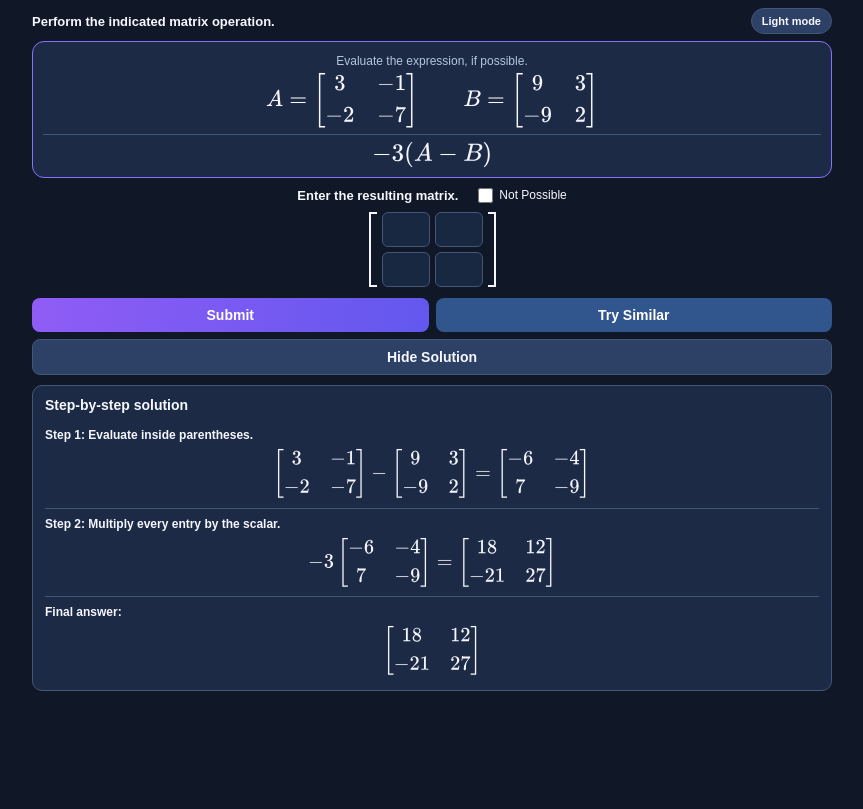
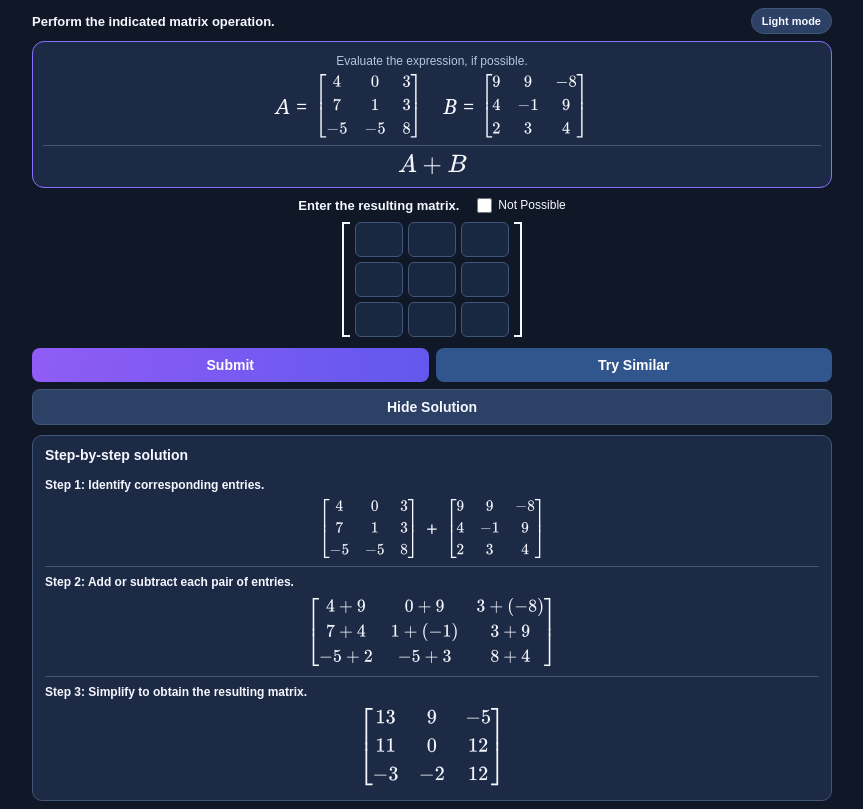
Before and after one commit to emolina899/math-resources, a plain HTML site: page College-Algebra/Matrix-Scalar.html in a window 1280 px wide. Both pictures are taken after a click on the button "Show Solution". Shown: the whole page, without its empty margins (208-1071 px from the left). Drawn offline with nearby package versions, Linux system fonts and the light colour scheme.

Commit message:
Update Matrix-Scalar.html

```diff
--- a/College-Algebra/Matrix-Scalar.html
+++ b/College-Algebra/Matrix-Scalar.html
@@ -4,7 +4,7 @@
 <head>
 <meta charset="UTF-8">
 <meta name="viewport" content="width=device-width, initial-scale=1">
-<title>Matrix Scalar Operations</title>
+<title>Matrix Addition and Subtraction Practice</title>
 
 <script>
 window.MathJax = {
@@ -19,7 +19,9 @@ window.MathJax = {
 <script defer src="https://cdn.jsdelivr.net/npm/mathjax@3/es5/tex-svg.js"></script>
 
 <style>
-* { box-sizing: border-box; }
+* {
+  box-sizing: border-box;
+}
 
 :root {
   --bg: #101827;
@@ -46,8 +48,13 @@ body.light {
   --bad: #b82f45;
 }
 
+html, body {
+  width: 100%;
+  margin: 0;
+  overflow-x: hidden;
+}
+
 body {
-  margin: 0;
   padding: 8px;
   background: var(--bg);
   color: var(--text);
@@ -55,7 +62,9 @@ body {
 }
 
 .app {
+  width: 100%;
   max-width: 800px;
+  min-width: 0;
   margin: auto;
 }
 
@@ -96,59 +105,56 @@ button {
   border-radius: 12px;
   padding: 12px 10px 10px;
   text-align: center;
+  min-width: 0;
 }
 
 .prompt {
   color: var(--muted);
   font-size: 12px;
-  margin-bottom: 5px;
+  margin-bottom: 6px;
 }
 
-.matrix-display {
-  font-size: 19px;
+.matrix-definitions {
+  display: flex;
+  justify-content: center;
+  align-items: center;
+  flex-wrap: wrap;
+  column-gap: 22px;
+  row-gap: 6px;
   width: 100%;
-  text-align: center;
+}
+
+.matrix-definition {
+  display: flex;
+  justify-content: center;
+  align-items: center;
+  gap: 7px;
+  min-width: 0;
+}
+
+.matrix-name {
+  font: italic 21px Georgia, serif;
+  white-space: nowrap;
 }
 
 .operation-display {
-  margin-top: 6px;
+  margin-top: 7px;
   padding-top: 7px;
   border-top: 1px solid var(--border);
   font-size: 21px;
-  text-align: center;
 }
 
-/* No internal scrollbars */
-
-.problem,
-.matrix-display,
-.operation-display,
-.solution,
-.step,
-.work {
-  overflow: visible !important;
-}
-
-mjx-container {
-  overflow: visible !important;
-}
-
-/* A dedicated fitting wrapper prevents
-   MathJax from creating scroll controls. */
-
-.math-fit {
+.math-line {
   width: 100%;
   min-width: 0;
-  display: flex;
-  justify-content: center;
-  align-items: center;
+  text-align: center;
   overflow: visible;
 }
 
-.math-inner {
-  display: inline-block;
-  max-width: none;
-  transform-origin: center center;
+.math-line mjx-container {
+  display: inline-block !important;
+  max-width: none !important;
+  overflow: visible !important;
 }
 
 /* Compact answer area */
@@ -162,13 +168,13 @@ mjx-container {
   justify-content: center;
   align-items: center;
   flex-wrap: wrap;
-  gap: 20px;
+  gap: 18px;
   margin-bottom: 9px;
 }
 
 .answer-label {
+  font-size: 13px;
   font-weight: bold;
-  font-size: 13px;
 }
 
 .not-possible {
@@ -245,7 +251,7 @@ mjx-container {
 }
 
 .submit {
-  background: linear-gradient(100deg, #905cf6, #6258ed);
+  background: linear-gradient(100deg,#905cf6,#6258ed);
   color: white;
 }
 
@@ -283,6 +289,7 @@ mjx-container {
   background: var(--panel);
   border: 1px solid var(--border);
   border-radius: 10px;
+  min-width: 0;
 }
 
 .solution-heading {
@@ -303,14 +310,39 @@ mjx-container {
 .step-title {
   font-size: 12px;
   font-weight: bold;
-  margin-bottom: 5px;
+  margin-bottom: 7px;
+}
+
+.matrix-row {
+  display: flex;
+  justify-content: center;
+  align-items: center;
+  flex-wrap: wrap;
+  gap: 8px;
+  width: 100%;
+  min-width: 0;
+}
+
+.matrix-piece {
+  display: flex;
+  justify-content: center;
+  align-items: center;
+  min-width: 0;
+}
+
+.operator {
+  font: 22px Georgia, serif;
+  flex-shrink: 0;
 }
 
 .work {
-  width: 100%;
   font-size: 17px;
   text-align: center;
   padding: 2px 0;
+}
+
+.arithmetic-matrix {
+  font-size: 15px;
 }
 
 .solution-note {
@@ -324,13 +356,19 @@ mjx-container {
 
   .top strong { font-size: 12px; }
 
-  .problem {
-    padding: 10px 5px 8px;
+  .problem { padding: 10px 6px 8px; }
+
+  .matrix-definitions {
+    column-gap: 12px;
   }
 
-  .matrix-display { font-size: 15px; }
-  .operation-display { font-size: 18px; }
-  .work { font-size: 14px; }
+  .matrix-name { font-size: 18px; }
+
+  .operation-display { font-size: 19px; }
+
+  .work { font-size: 15px; }
+
+  .arithmetic-matrix { font-size: 13px; }
 
   .matrix-cell {
     width: 43px;
@@ -339,6 +377,7 @@ mjx-container {
   }
 
   .matrix-grid { gap: 4px; }
+
   .solution { padding: 9px; }
 
   button {
@@ -364,15 +403,20 @@ mjx-container {
     Evaluate the expression, if possible.
   </div>
 
-  <div id="matrixDisplay"
-       class="matrix-display math-fit">
-    <div class="math-inner"></div>
+  <div class="matrix-definitions">
+    <div class="matrix-definition">
+      <span class="matrix-name">A =</span>
+      <span id="matrixA" class="math-line"></span>
+    </div>
+
+    <div class="matrix-definition">
+      <span class="matrix-name">B =</span>
+      <span id="matrixB" class="math-line"></span>
+    </div>
   </div>
 
   <div id="operationDisplay"
-       class="operation-display math-fit">
-    <div class="math-inner"></div>
-  </div>
+       class="operation-display math-line"></div>
 </div>
 
 <div class="answer-section">
@@ -417,8 +461,10 @@ mjx-container {
 "use strict";
 
 const $ = id => document.getElementById(id);
+
 const rand = (a,b) =>
   Math.floor(Math.random() * (b-a+1)) + a;
+
 const tex = s => "\\(" + s + "\\)";
 
 let problems = [];
@@ -448,78 +494,43 @@ function matrixTex(M) {
 
 function sameDimensions(A,B) {
   return A.length===B.length &&
-         A[0].length===B[0].length;
+    A[0].length===B[0].length;
 }
 
-function scaleMatrix(M,k) {
-  return M.map(row=>row.map(v=>k*v));
-}
-
-function combineMatrices(A,B,sign) {
+function calculate(A,B,operation) {
   if(!sameDimensions(A,B)) return null;
 
   return A.map((row,i)=>
-    row.map((v,j)=>v+sign*B[i][j])
+    row.map((value,j)=>
+      operation==="+" ?
+        value+B[i][j] :
+        value-B[i][j]
+    )
   );
 }
 
-function signedTerm(coefficient,name,first=false) {
-  if(coefficient===0) return "";
-
-  const magnitude=Math.abs(coefficient);
-  const body=(magnitude===1?"":magnitude)+name;
-
-  if(first) {
-    return coefficient<0?"-"+body:body;
+function arithmeticEntry(a,b,operation) {
+  if(operation==="+") {
+    return a + (b<0 ? "+("+b+")" : "+"+b);
   }
 
-  return coefficient<0?"-"+body:"+"+body;
+  return a + (b<0 ? "-("+b+")" : "-"+b);
 }
 
-function expressionTex(p) {
-  const first=p.swapped?"B":"A";
-  const second=p.swapped?"A":"B";
-
-  if(p.grouped) {
-    const inside=first+
-      (p.sign===1?"+":"-")+second;
-
-    const scalar=p.k===1?"":p.k===-1?"-":p.k;
-
-    return scalar+"("+inside+")";
-  }
-
-  return signedTerm(p.k,first,true)+
-    signedTerm(p.m,second,false);
-}
-
-function evaluateProblem(p) {
-  if(!sameDimensions(p.A,p.B)) return null;
-
-  const first=p.swapped?p.B:p.A;
-  const second=p.swapped?p.A:p.B;
-
-  if(p.grouped) {
-    const inside=combineMatrices(
-      first,second,p.sign
-    );
-
-    return scaleMatrix(inside,p.k);
-  }
-
-  return first.map((row,i)=>
-    row.map((v,j)=>
-      p.k*v+p.m*second[i][j]
+function arithmeticMatrix(A,B,operation) {
+  return A.map((row,i)=>
+    row.map((value,j)=>
+      arithmeticEntry(value,B[i][j],operation)
     )
   );
 }
 
 // ----------------------------------
-// GENERATE 50 PROBLEMS
+// GENERATE 50 RANDOM PROBLEMS
 // ----------------------------------
 
 function generate() {
-  const seen=new Set();
+  const seen = new Set();
 
   while(problems.length<50) {
     const rowsA=rand(2,4);
@@ -539,28 +550,16 @@ function generate() {
 
     const A=randomMatrix(rowsA,colsA);
     const B=randomMatrix(rowsB,colsB);
+    const operation=Math.random()<0.5?"+":"-";
 
-    const swapped=Math.random()<0.5;
-    const grouped=Math.random()<0.33;
+    const key=JSON.stringify({A,B,operation});
+    if(seen.has(key)) continue;
+    seen.add(key);
 
-    const kChoices=[-5,-4,-3,-2,-1,1,2,3,4,5];
-    const mChoices=[-5,-4,-3,-2,-1,1,2,3,4,5];
-
-    const k=kChoices[rand(0,kChoices.length-1)];
-    const m=mChoices[rand(0,mChoices.length-1)];
-
-    const sign=Math.random()<0.5?1:-1;
-
-    const p={
-      A,B,swapped,grouped,k,m,sign
-    };
-
-    const key=JSON.stringify(p);
-    if(seen.has(key)) continue;
-
-    seen.add(key);
-    p.result=evaluateProblem(p);
-    problems.push(p);
+    problems.push({
+      A,B,operation,
+      result:calculate(A,B,operation)
+    });
   }
 }
 
@@ -570,12 +569,6 @@ function generate() {
 
 let mathQueue=Promise.resolve();
 
-function setMath(wrapper,latex) {
-  const inner=wrapper.querySelector(".math-inner");
-  inner.textContent=tex(latex);
-  return typeset(wrapper);
-}
-
 function typeset(element) {
   mathQueue=mathQueue.then(async()=>{
     if(!window.MathJax) return;
@@ -584,39 +577,53 @@ function typeset(element) {
     MathJax.typesetClear([element]);
     await MathJax.typesetPromise([element]);
 
-    fitMath(element);
+    fitAllMath(element);
   }).catch(console.error);
 
   return mathQueue;
 }
 
-function fitMath(parent) {
-  const wrappers=parent.classList.contains("math-fit")
-    ? [parent]
-    : [...parent.querySelectorAll(".math-fit")];
+/*
+  Fit MathJax using font-size only.
+  No transform:scale(), no artificial
+  widths, and no horizontal scrollbars.
+*/
 
-  wrappers.forEach(wrapper=>{
-    const inner=wrapper.querySelector(".math-inner");
-    if(!inner) return;
+function fitAllMath(parent) {
+  const targets = [];
 
-    inner.style.transform="";
-    inner.style.width="";
-    inner.style.height="";
+  if(parent.classList &&
+     parent.classList.contains("math-line")) {
+    targets.push(parent);
+  }
 
-    const available=wrapper.clientWidth-8;
-    const actual=inner.scrollWidth;
+  targets.push(
+    ...parent.querySelectorAll(".math-line")
+  );
 
-    if(actual>available && available>0) {
-      const scale=available/actual;
+  targets.forEach(fitMathLine);
+}
 
-      const originalHeight=inner.getBoundingClientRect().height;
+function fitMathLine(element) {
+  const container=element.querySelector("mjx-container");
+  if(!container) return;
 
-      inner.style.transform=`scale(${scale})`;
-      inner.style.width=actual+"px";
-      inner.style.height=
-        (originalHeight*scale)+"px";
-    }
-  });
+  element.style.fontSize="";
+  const initialSize=parseFloat(
+    getComputedStyle(element).fontSize
+  );
+
+  let size=initialSize;
+  const minSize=10;
+  const available=element.clientWidth-6;
+
+  while(
+    container.getBoundingClientRect().width>available &&
+    size>minSize
+  ) {
+    size-=0.5;
+    element.style.fontSize=size+"px";
+  }
 }
 
 // ----------------------------------
@@ -678,15 +685,11 @@ function newProblem() {
   current=problems[i];
   shown=false;
 
-  setMath(
-    $("matrixDisplay"),
-    "A="+matrixTex(current.A)+
-    "\\qquad B="+matrixTex(current.B)
-  );
+  $("matrixA").textContent=tex(matrixTex(current.A));
+  $("matrixB").textContent=tex(matrixTex(current.B));
 
-  setMath(
-    $("operationDisplay"),
-    expressionTex(current)
+  $("operationDisplay").textContent=tex(
+    "A"+current.operation+"B"
   );
 
   createGrid(
@@ -704,10 +707,14 @@ function newProblem() {
   $("solution").replaceChildren();
 
   $("reveal").textContent="Show Solution";
+
+  typeset($("matrixA"));
+  typeset($("matrixB"));
+  typeset($("operationDisplay"));
 }
 
 // ----------------------------------
-// CHECK ANSWERS
+// ANSWER CHECKING
 // ----------------------------------
 
 function parseInteger(raw) {
@@ -724,8 +731,8 @@ function check() {
   if(current.result===null) {
     const correct=$("notPossible").checked;
 
-    fb.textContent=correct?
-      "Correct! The matrices have incompatible dimensions.":
+    fb.textContent=correct ?
+      "Correct! The matrices have incompatible dimensions." :
       "Incorrect. Check the matrix dimensions.";
 
     fb.className="feedback "+(correct?"good":"bad");
@@ -734,7 +741,7 @@ function check() {
 
   if($("notPossible").checked) {
     fb.textContent=
-      "Incorrect. The operation is possible.";
+      "Incorrect. These matrices have compatible dimensions.";
     fb.className="feedback bad";
     return;
   }
@@ -751,35 +758,62 @@ function check() {
       current.result[i][j];
   });
 
-  fb.textContent=correct?
-    "Correct! Every matrix entry is correct.":
+  fb.textContent=correct ?
+    "Correct! Every matrix entry is correct." :
     "Incorrect. Check your matrix calculations.";
 
   fb.className="feedback "+(correct?"good":"bad");
 }
 
 // ----------------------------------
-// SOLUTION DISPLAY
+// SOLUTION BUILDERS
 // ----------------------------------
 
-function addStep(container,label,latex) {
+function addStep(container,title) {
   const step=document.createElement("div");
   step.className="step";
 
-  const title=document.createElement("div");
-  title.className="step-title";
-  title.textContent=label;
+  const heading=document.createElement("div");
+  heading.className="step-title";
+  heading.textContent=title;
 
-  const work=document.createElement("div");
-  work.className="work math-fit";
+  step.append(heading);
+  container.append(step);
 
-  const inner=document.createElement("div");
-  inner.className="math-inner";
-  inner.textContent=tex(latex);
+  return step;
+}
 
-  work.append(inner);
-  step.append(title,work);
-  container.append(step);
+function addMath(step,latex,className="work") {
+  const line=document.createElement("div");
+  line.className=className+" math-line";
+  line.textContent=tex(latex);
+  step.append(line);
+}
+
+function addMatrixRow(step,items) {
+  const row=document.createElement("div");
+  row.className="matrix-row";
+
+  items.forEach(item=>{
+    if(item.type==="operator") {
+      const symbol=document.createElement("span");
+      symbol.className="operator";
+      symbol.textContent=item.value;
+      row.append(symbol);
+    } else {
+      const piece=document.createElement("div");
+      piece.className="matrix-piece";
+
+      const math=document.createElement("span");
+      math.className="math-line";
+      math.textContent=tex(item.value);
+
+      piece.append(math);
+      row.append(piece);
+    }
+  });
+
+  step.append(row);
 }
 
 function addNote(container,message) {
@@ -788,6 +822,10 @@ function addNote(container,message) {
   note.textContent=message;
   container.append(note);
 }
+
+// ----------------------------------
+// WORKED SOLUTION
+// ----------------------------------
 
 function showSolution() {
   shown=!shown;
@@ -806,75 +844,66 @@ function showSolution() {
   heading.textContent="Step-by-step solution";
   el.append(heading);
 
-  const p=current;
+  const {A,B,operation,result}=current;
 
-  const first=p.swapped?p.B:p.A;
-  const second=p.swapped?p.A:p.B;
+  if(result===null) {
+    const step=addStep(
+      el,
+      "Compare the matrix dimensions."
+    );
 
-  if(p.result===null) {
-    addStep(
-      el,
-      "Compare the matrix dimensions.",
-      `A:\\ ${p.A.length}\\times${p.A[0].length}
+    addMath(
+      step,
+      `A:\\ ${A.length}\\times${A[0].length}
        \\qquad
-       B:\\ ${p.B.length}\\times${p.B[0].length}`
+       B:\\ ${B.length}\\times${B[0].length}`
     );
 
     addNote(
       el,
-      "Not Possible. The matrices must have identical dimensions for addition or subtraction."
+      "Not Possible. Matrix addition and subtraction require identical dimensions."
     );
 
     typeset(el);
     return;
   }
 
-  if(p.grouped) {
-    const inside=combineMatrices(
-      first,second,p.sign
-    );
+  // Step 1: Show the original matrices
+  // as separate responsive elements.
 
-    const operation=p.sign===1?"+":"-";
+  const step1=addStep(
+    el,
+    "Step 1: Identify corresponding entries."
+  );
 
-    addStep(
-      el,
-      "Step 1: Evaluate inside parentheses.",
-      matrixTex(first)+operation+
-      matrixTex(second)+"="+matrixTex(inside)
-    );
+  addMatrixRow(step1,[
+    {type:"matrix",value:matrixTex(A)},
+    {type:"operator",value:operation},
+    {type:"matrix",value:matrixTex(B)}
+  ]);
 
-    addStep(
-      el,
-      "Step 2: Multiply every entry by the scalar.",
-      p.k+matrixTex(inside)+"="+
-      matrixTex(p.result)
-    );
-  } else {
-    const firstScaled=scaleMatrix(first,p.k);
-    const secondScaled=scaleMatrix(second,p.m);
+  // Step 2: Show only the arithmetic
+  // matrix, avoiding long expressions.
 
-    addStep(
-      el,
-      "Step 1: Multiply each matrix by its scalar.",
-      expressionTex(p)+"="+
-      matrixTex(firstScaled)+
-      "+"+matrixTex(secondScaled)
-    );
+  const step2=addStep(
+    el,
+    "Step 2: Add or subtract each pair of entries."
+  );
 
-    addStep(
-      el,
-      "Step 2: Add corresponding entries.",
-      matrixTex(firstScaled)+"+"+
-      matrixTex(secondScaled)+"="+
-      matrixTex(p.result)
-    );
-  }
+  addMath(
+    step2,
+    matrixTex(arithmeticMatrix(A,B,operation)),
+    "work arithmetic-matrix"
+  );
 
-  addStep(
+  // Step 3: Final answer.
+
+  const step3=addStep(
     el,
-    "Final answer:",
-    matrixTex(p.result)
+    "Step 3: Simplify to obtain the resulting matrix."
   );
+
+  addMath(step3,matrixTex(result));
 
   typeset(el);
 }
@@ -898,12 +927,11 @@ $("next").onclick=newProblem;
 $("reveal").onclick=showSolution;
 
 window.addEventListener("resize",()=>{
-  fitMath(document.querySelector(".app"));
+  fitAllMath(document.querySelector(".app"));
 });
 
 generate();
 newProblem();
-
 </script>
 </body>
 </html>
```
